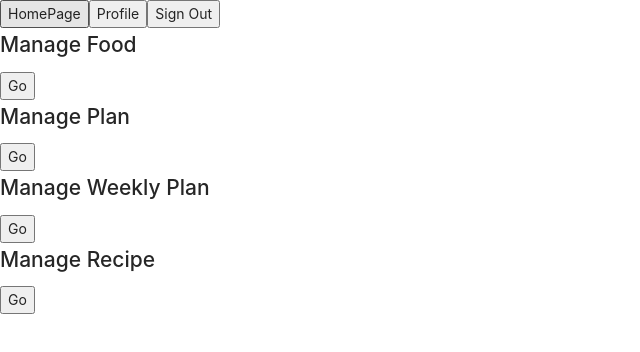
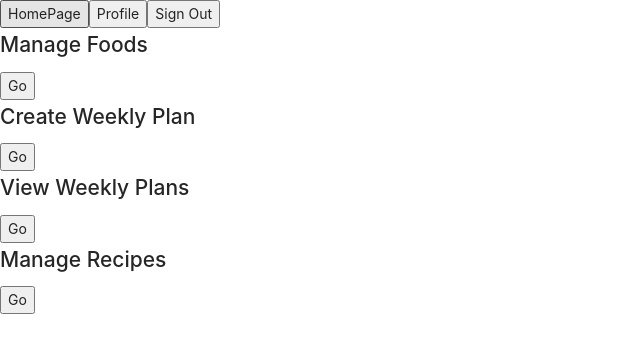
Before and after one commit to Frank-Z-Chen/Diet-Planner, a React (Create React App) app in the folder frontend/dietplanner/: page /home in a window 1280 px wide. Shown: the top 352 px of the page, without its empty margins (0-640 px from the left). Built offline with nearby package versions, Linux system fonts and the light colour scheme.

Commit message:
Beatify format

```diff
--- a/frontend/dietplanner/src/components/Plan.js
+++ b/frontend/dietplanner/src/components/Plan.js
@@ -6,19 +6,19 @@ import { Checkbox, Button,message ,Table} from 'antd';
 export default () => {
     const columns = [
         {
-            title: 'recipeNamee',
+            title: 'Recipe Name',
             dataIndex: 'recipeName',
         },
         {
-            title: 'total_fat',
+            title: 'Total Fat',
             dataIndex: 'total_fat',
         },
         {
-            title: 'total_protein',
+            title: 'Total Protein',
             dataIndex: 'total_protein',
         },
         {
-            title: 'total_carb',
+            title: 'Total Carb',
             dataIndex: 'total_carb',
         },
     ];
--- a/frontend/dietplanner/src/components/WeeklyPlan.js
+++ b/frontend/dietplanner/src/components/WeeklyPlan.js
@@ -5,19 +5,19 @@ import request from "./request";
 export default () => {
     const columns = [
         {
-            title: 'recipeName',
+            title: 'Recipe Name',
             dataIndex: 'recipeName',
         },
         {
-            title: 'total_fat',
+            title: 'Total Fat',
             dataIndex: 'total_fat',
         },
         {
-            title: 'total_protein',
+            title: 'Total Protein',
             dataIndex: 'total_protein',
         },
         {
-            title: 'total_carb',
+            title: 'Total Carb',
             dataIndex: 'total_carb',
         },
     ];
--- a/frontend/dietplanner/src/homePage.js
+++ b/frontend/dietplanner/src/homePage.js
@@ -17,13 +17,13 @@ const HomePage = () => {
     }
     return (
         <div className="HomePage">
-            <h2>Manage Food</h2>
+            <h2>Manage Foods</h2>
             <button onClick={goFood}>Go</button>
-            <h2>Manage Plan</h2>
+            <h2>Create Weekly Plan</h2>
             <button onClick={goPlan}>Go</button>
-            <h2>Manage Weekly Plan</h2>
+            <h2>View Weekly Plans</h2>
             <button onClick={goWeeklyPlan}>Go</button>
-            <h2>Manage Recipe</h2>
+            <h2>Manage Recipes</h2>
             <button onClick={goRecipe}>Go</button>
         </div>
      );
```
